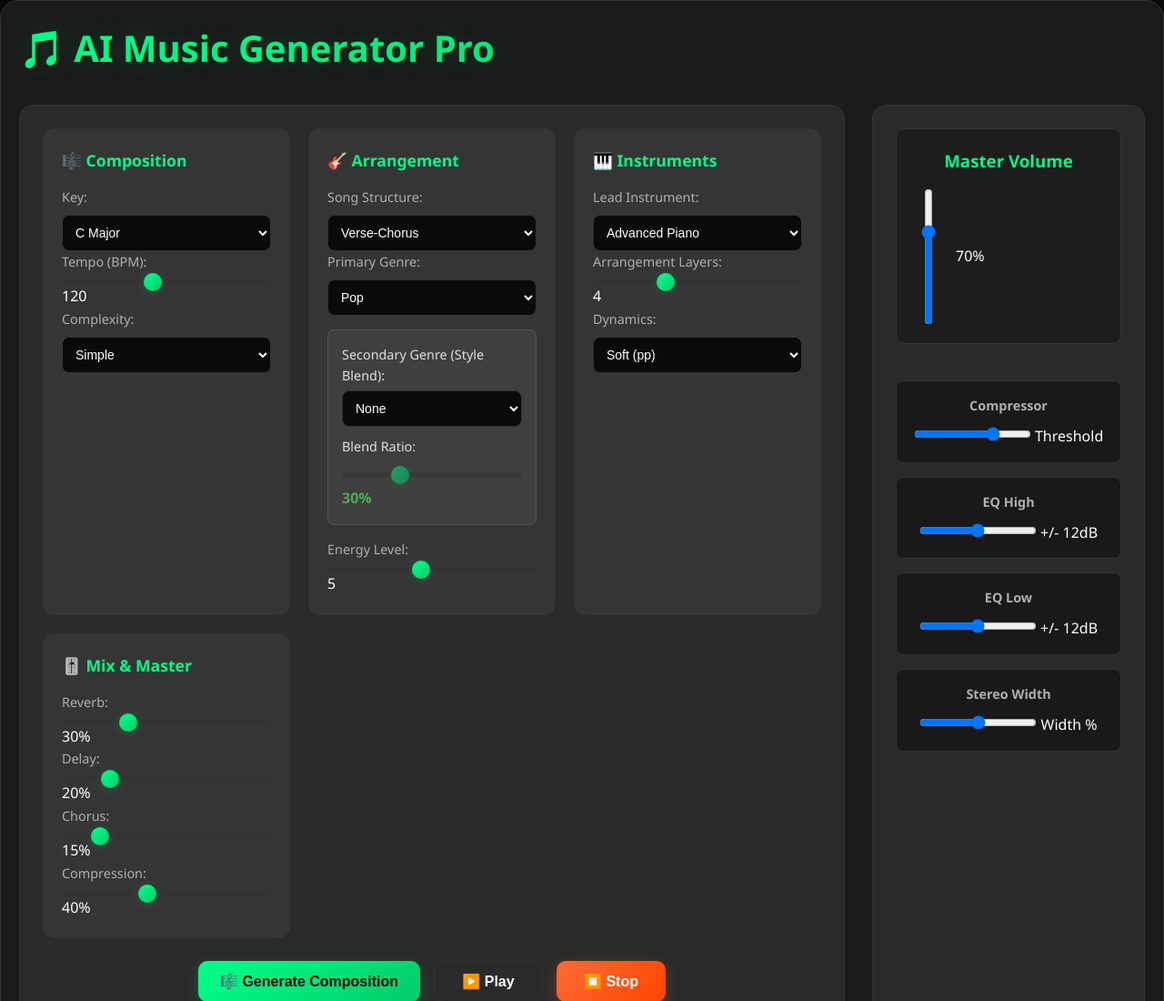
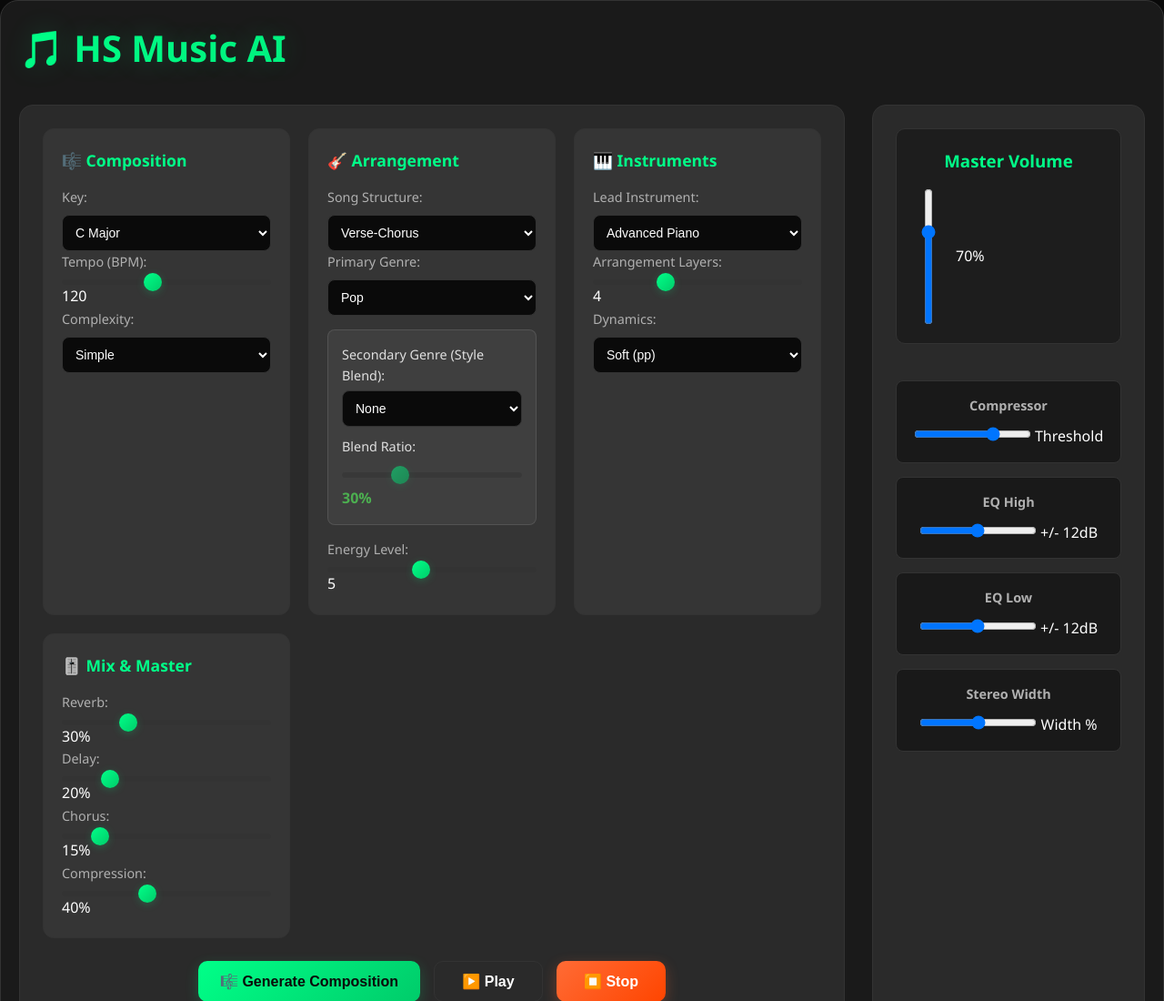
Before and after one commit to HusenerStudio/hsmusicai, a plain HTML site: page index.html in a window 1280 px wide. Shown: the top 1100 px of the page at 91% size. Drawn offline with Linux system fonts and the light colour scheme.

Commit message:
Add files via upload

```diff
--- a/index.html
+++ b/index.html
@@ -3,12 +3,12 @@
 <head>
     <meta charset="UTF-8">
     <meta name="viewport" content="width=device-width, initial-scale=1.0">
-    <title>AI Music Generator Pro - Udio Quality</title>
+    <title>HS Music AI</title>
     <link rel="stylesheet" href="styles.css">
 </head>
 <body>
     <div class="container">
-        <h1 class="logo">🎵 AI Music Generator Pro</h1>
+        <h1 class="logo">🎵 HS Music AI</h1>
 
         <div class="mixing-console">
             <div class="main-controls">
```
